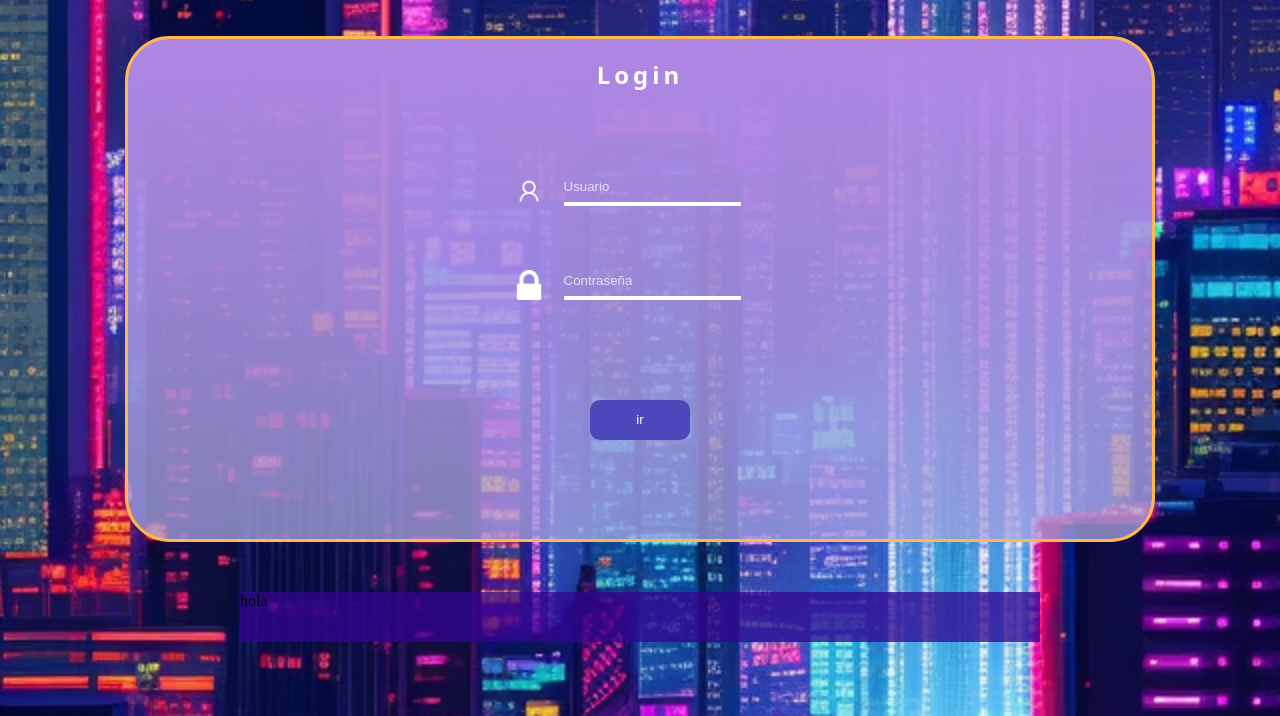
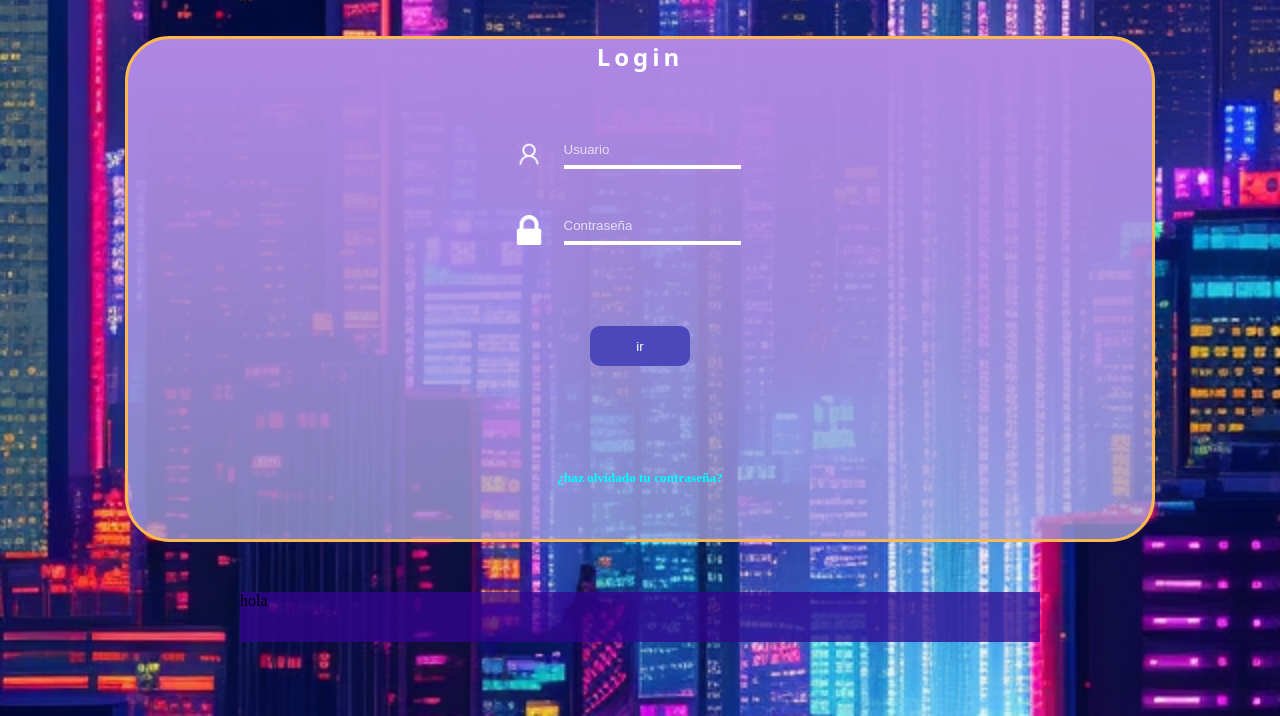
Before and after one commit to AdrianJMendez/PixelCrafters, a plain HTML site: page Login_M.html in a window 1280 px wide. Shown: the part 84-800 px from the top of the page. Drawn offline with Linux system fonts and the light colour scheme.

Commit message:
pequeño cambio

```diff
--- a/Login_M.html
+++ b/Login_M.html
@@ -28,6 +28,7 @@
             <input type="password"  placeholder="Contraseña">
         </div>
         <button id="btn-confirmar">ir</button>
+        <h5 style="color: aqua;">¿haz olvidado tu contraseña?</h5>
         </div>
 
 
```
